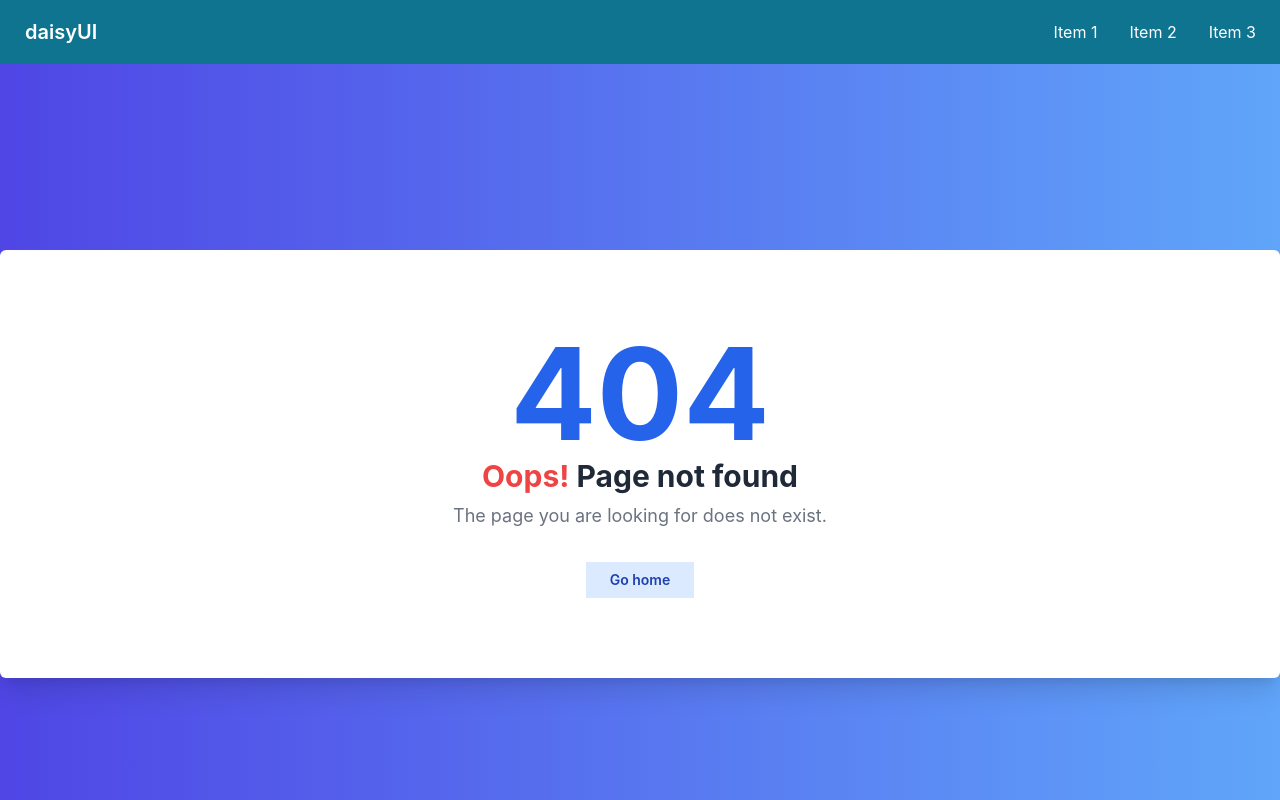
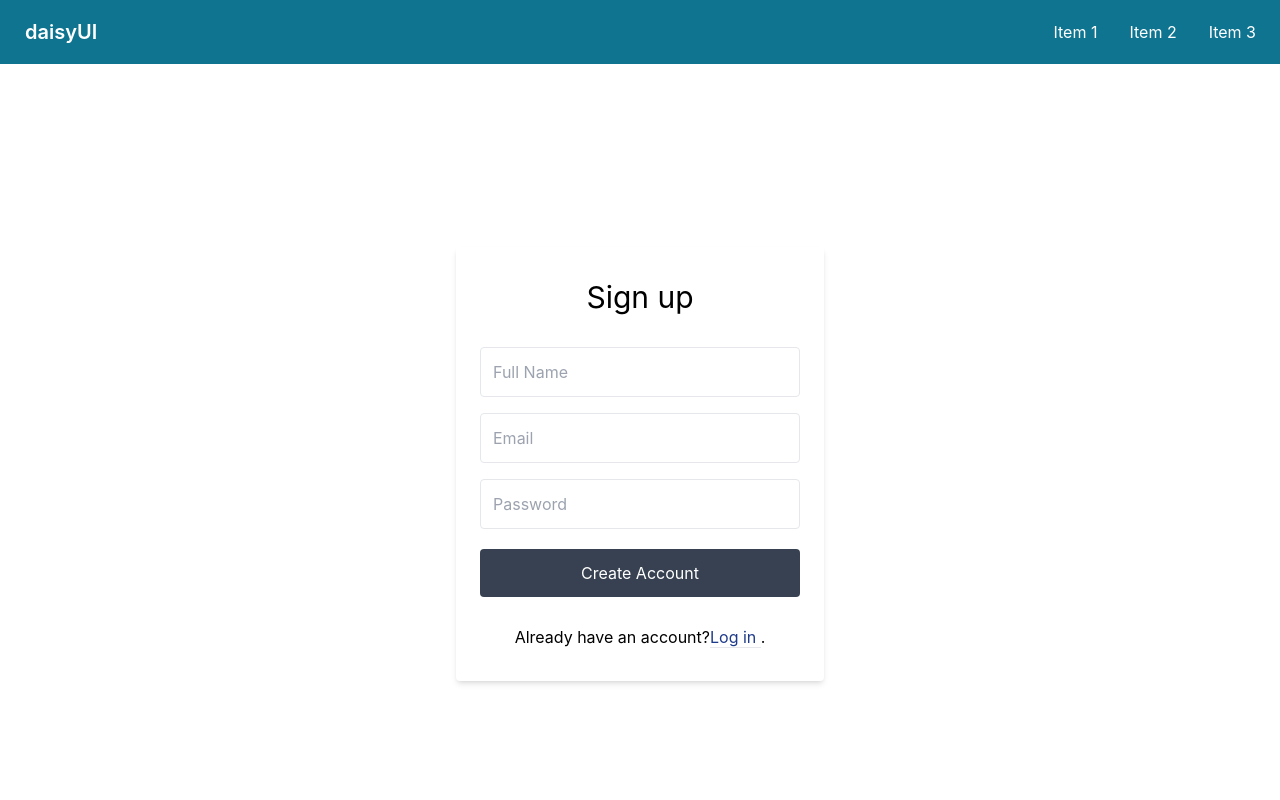
Before and after one commit to RidwanSiddique44/manufacturer-client-side, a React (Create React App) app: page /signup in a window 1280 px wide. Shown: the top 800 px of the page. Built offline with nearby package versions, Linux system fonts and the light colour scheme.

Commit message:
signup added

```diff
--- a/package.json
+++ b/package.json
@@ -7,8 +7,10 @@
     "@testing-library/react": "^13.2.0",
     "@testing-library/user-event": "^13.5.0",
     "daisyui": "^2.15.0",
+    "firebase": "^9.8.1",
     "react": "^18.1.0",
     "react-dom": "^18.1.0",
+    "react-firebase-hooks": "^5.0.3",
     "react-router-dom": "^6.3.0",
     "react-scripts": "5.0.1",
     "web-vitals": "^2.1.4"
--- a/src/App.js
+++ b/src/App.js
@@ -3,6 +3,7 @@
 import './App.css';
 import Home from './Components/MainPages/Home/Home';
 import NotFound from './Components/MainPages/NotFound/NotFound';
+import SignUp from './Components/RegistrationPages/SignUp/SignUp';
 import Footer from './Components/SharedPages/Footer/Footer';
 import Header from './Components/SharedPages/Header/Header';
 
@@ -14,6 +15,7 @@
       <Routes>
         <Route path="/" element={<Home></Home>}></Route>
         <Route path="/home" element={<Home></Home>}></Route>
+        <Route path="/signup" element={<SignUp></SignUp>}></Route>
         <Route path="*" element={<NotFound></NotFound>}></Route>
       </Routes>
 
--- /dev/null
+++ b/src/Components/RegistrationPages/SignIn/SignIn.js
@@ -0,0 +1,12 @@
+import React from 'react';
+
+const SignIn = () => {
+    return (
+        <div>
+
+
+        </div>
+    );
+};
+
+export default SignIn;
--- /dev/null
+++ b/src/Components/RegistrationPages/SignUp/SignUp.js
@@ -0,0 +1,64 @@
+import React from 'react';
+import auth from '../../../firebase.init';
+import { useCreateUserWithEmailAndPassword, useUpdateProfile } from 'react-firebase-hooks/auth';
+import { useNavigate } from 'react-router-dom';
+
+const SignUp = () => {
+    const navigate = useNavigate();
+    const [updateProfile, updating, updateError] = useUpdateProfile(auth);
+    const [createUserWithEmailAndPassword, user, loading, error,]
+        = useCreateUserWithEmailAndPassword(auth);
+    const handleSignup = async (e) => {
+        e.preventDefault();
+        const email = e.target.email.value;
+        const password = e.target.password.value;
+        const name = e.target.fullname.value;
+        createUserWithEmailAndPassword(email, password);
+        await updateProfile({ displayName: name });
+        navigate('/home');
+    }
+
+    return (
+        <div>
+            <div className="bg-grey-lighter min-h-screen flex flex-col">
+                <div className="container max-w-sm mx-auto flex-1 flex flex-col items-center justify-center px-2">
+                    <div className="bg-white px-6 py-8 rounded shadow-md text-black w-full">
+                        <h1 className="mb-8 text-3xl  text-center">Sign up</h1>
+                        <form onSubmit={handleSignup}>
+                            <input
+                                type="text"
+                                className="block border border-grey-light w-full p-3 rounded mb-4"
+                                name="fullname"
+                                placeholder="Full Name" />
+
+                            <input
+                                type="text"
+                                className="block border border-grey-light w-full p-3 rounded mb-4"
+                                name="email"
+                                placeholder="Email" />
+
+                            <input
+                                type="password"
+                                className="block border border-grey-light w-full p-3 rounded mb-4"
+                                name="password"
+                                placeholder="Password" />
+
+                            <button
+                                type="submit"
+                                className="w-full text-center py-3 rounded bg-gray-700 text-white hover:bg-gray-900 focus:outline-none my-1"
+                            >Create Account</button>
+                        </form>
+                        <div className="text-grey-dark mt-6">
+                            Already have an account?
+                            <a className="no-underline border-b border-blue text-blue-900" href="../login/">Log in </a>.
+                        </div>
+                    </div>
+
+
+                </div>
+            </div>
+        </div>
+    );
+};
+
+export default SignUp;
--- /dev/null
+++ b/src/firebase.init.js
@@ -0,0 +1,21 @@
+// Import the functions you need from the SDKs you need
+import { initializeApp } from "firebase/app";
+import { getAuth } from "firebase/auth";
+// TODO: Add SDKs for Firebase products that you want to use
+// https://firebase.google.com/docs/web/setup#available-libraries
+
+// Your web app's Firebase configuration
+const firebaseConfig = {
+    apiKey: process.env.REACT_APP_apiKey,
+    authDomain: process.env.REACT_APP_authDomain,
+    projectId: process.env.REACT_APP_projectId,
+    storageBucket: process.env.REACT_APP_storageBucket,
+    messagingSenderId: process.env.REACT_APP_messagingSenderId,
+    appId: process.env.REACT_APP_appId,
+};
+
+// Initialize Firebase
+const app = initializeApp(firebaseConfig);
+const auth = getAuth(app);
+
+export default auth;
```
Also changed, not shown: 1 other file (tests, documents, lock files or other folders).
